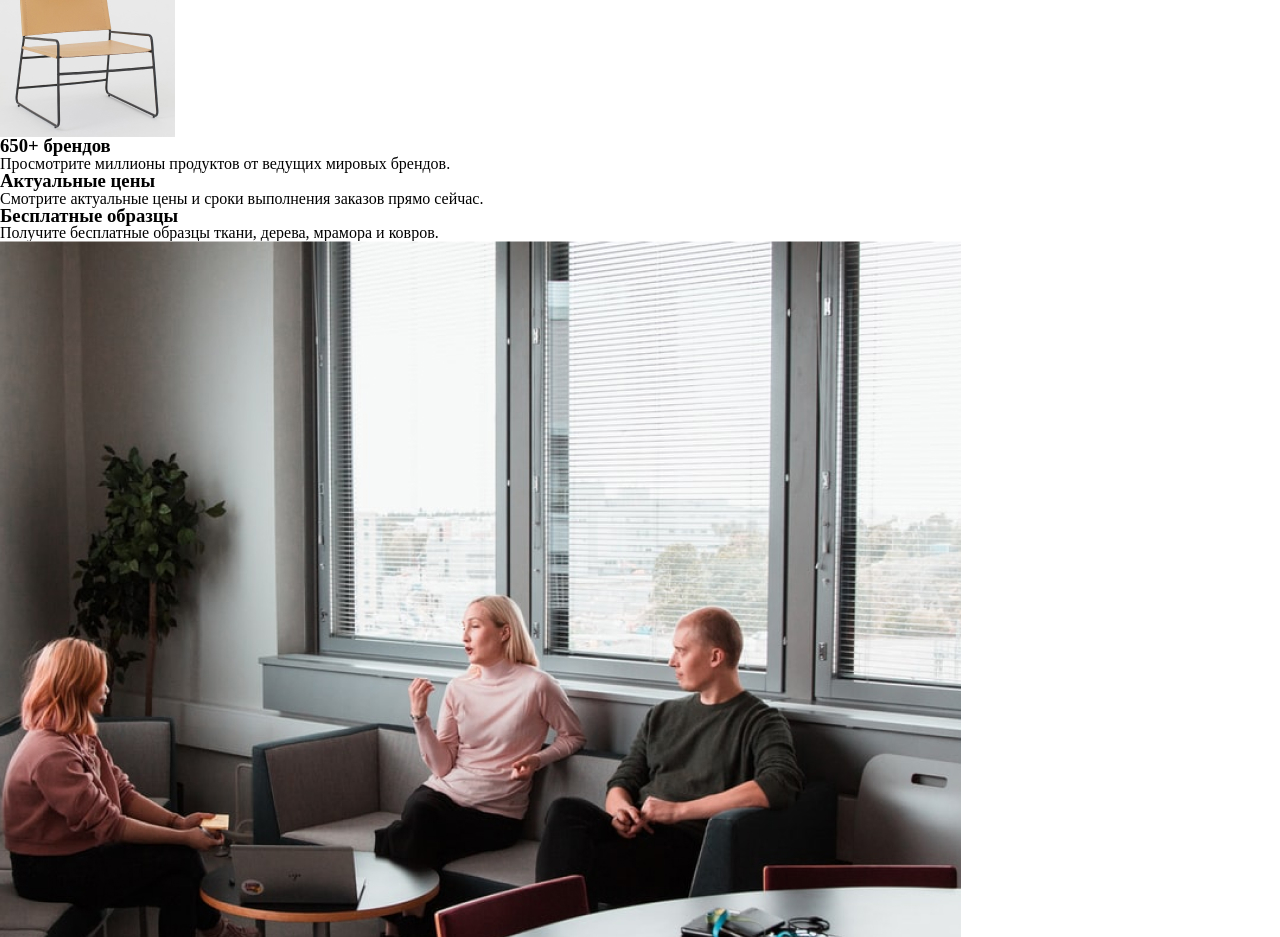
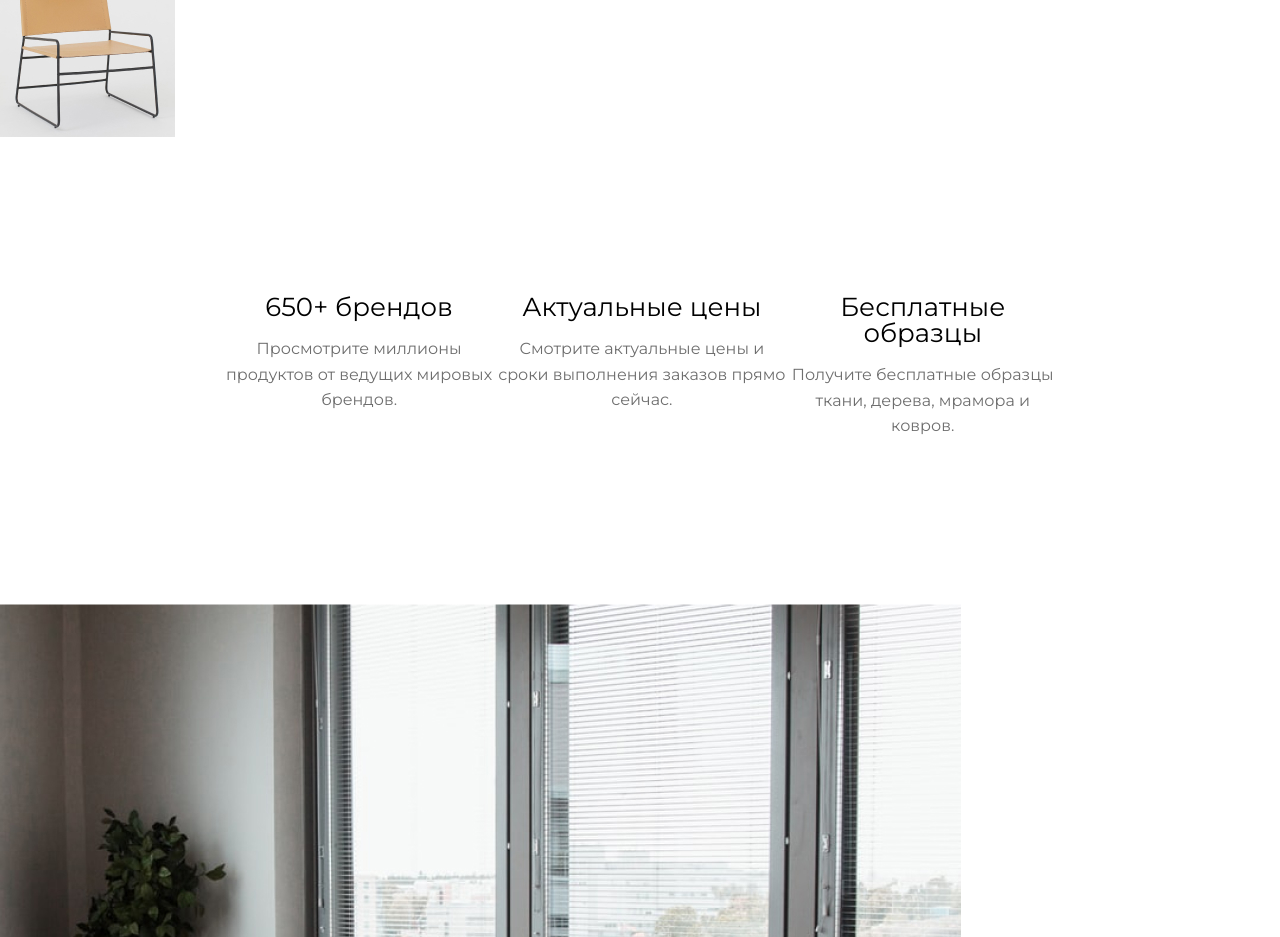
Before and after one commit to shxnxdwn/ips_final, a plain HTML site: page index.html in a window 1280 px wide. Shown: the part 6660-7597 px from the top of the page. Drawn offline with nearby package versions, Linux system fonts and the light colour scheme.

Commit message:
Added CSS for Advantages (non-adaptive)

```diff
--- a/css/style.css
+++ b/css/style.css
@@ -366,18 +366,36 @@ img {
 }
 
 .advantages__container {
+    max-width: 65.1%;
+    margin: 157px auto 165px;
 }
 
 .advantages__list {
+    display: flex;
+    justify-content: space-between;
 }
 
 .advantages__list-item {
+    max-width: 300px;
 }
 
 .advantages__list-title {
+    margin-bottom: 16px;
+    color: #000000;
+    text-align: center;
+    font-family: "Montserrat", sans-serif;
+    font-size: 26px;
+    font-weight: 400;
+    line-height: 100%;
 }
 
 .advantages__list-text {
+    color: #6E6E6E;
+    text-align: center;
+    font-family: "Montserrat", sans-serif;
+    font-size: 16px;
+    font-weight: 400;
+    line-height: 160%;
 }
 
 /* === TEAM ========================================================================================================= */
```
